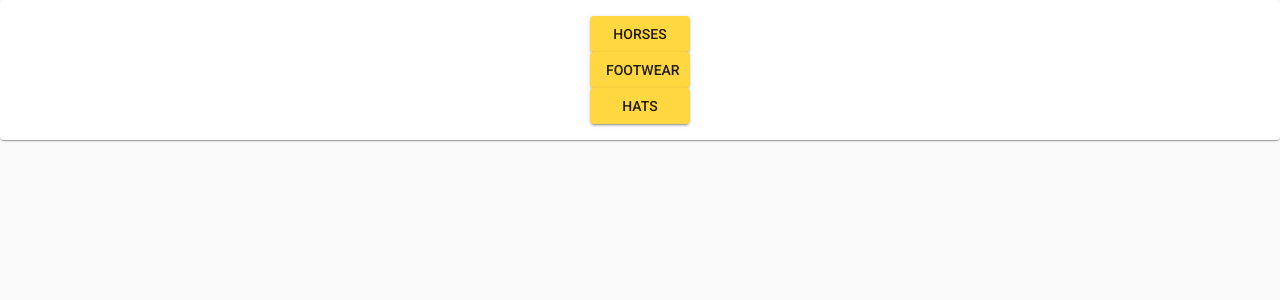
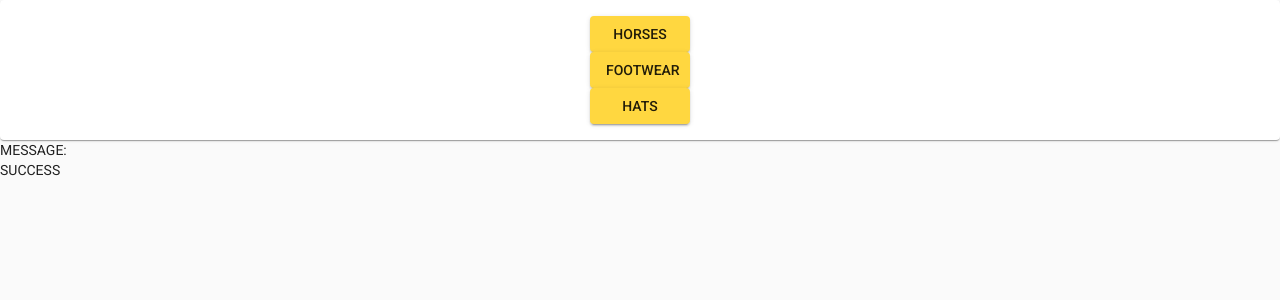
Before and after one commit to yaanahuu2/research-pt, an Angular app: page /lookbooks in a window 1280 px wide. Shown: the top 300 px of the page. Built offline with nearby package versions, Linux system fonts and the light colour scheme.

Commit message:
Add mock page loading timeout with RXJS delay

```diff
--- a/src/app/pages/lookbooks/lookbooks.component.html
+++ b/src/app/pages/lookbooks/lookbooks.component.html
@@ -4,3 +4,9 @@
         <button mat-raised-button color="accent" *ngFor="let lookbook of lookbooks" [routerLink]="['/lookbook', lookbook.id]">{{ lookbook.name }}</button>
     </div>
 </mat-card>
+<div>
+    MESSAGE:
+    <p *ngIf="loaded">
+        {{ messageFromLoader }}
+    </p>
+</div>
--- a/src/app/pages/lookbooks/lookbooks.component.ts
+++ b/src/app/pages/lookbooks/lookbooks.component.ts
@@ -9,6 +9,9 @@ import { Lookbook } from '../../types/types';
 })
 export class LookbooksComponent implements OnInit {
   lookbooks: Lookbook[];
+  mockPageLoadTimeout: number = 1500;
+  messageFromLoader: string = "SUCCESS";
+  loaded: boolean = false;
 
   constructor( private lookbookService: LookbookService ) { }
 
@@ -16,6 +19,9 @@ export class LookbooksComponent implements OnInit {
     this.lookbookService.getLookbooks().subscribe((data: Lookbook[])=>{
       this.lookbooks = data;
     });
+    this.lookbookService.mockPageLoad(this.mockPageLoadTimeout).subscribe((response: boolean)=>{
+      this.loaded = response;
+    })
   }
 
 }
--- a/src/app/services/lookbook.service.ts
+++ b/src/app/services/lookbook.service.ts
@@ -1,5 +1,6 @@
 import { Injectable } from '@angular/core';
 import { Observable, of } from 'rxjs';
+import { delay } from 'rxjs/operators';
 import { Lookbook } from '../types/types';
 
 const lookbook1: Lookbook = {
@@ -39,4 +40,7 @@ export class LookbookService {
     })[0]);
   }
 
+  mockPageLoad(loadingTime: number): Observable<boolean>{
+    return(of(true).pipe(delay(loadingTime)));
+  }
 }
```
